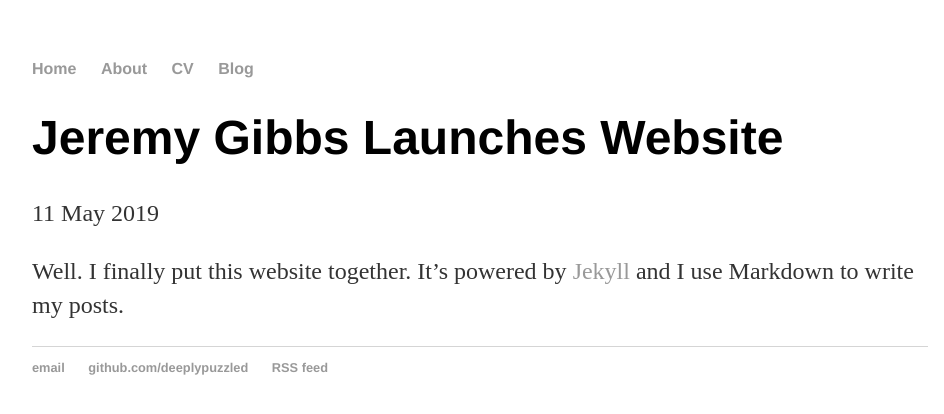
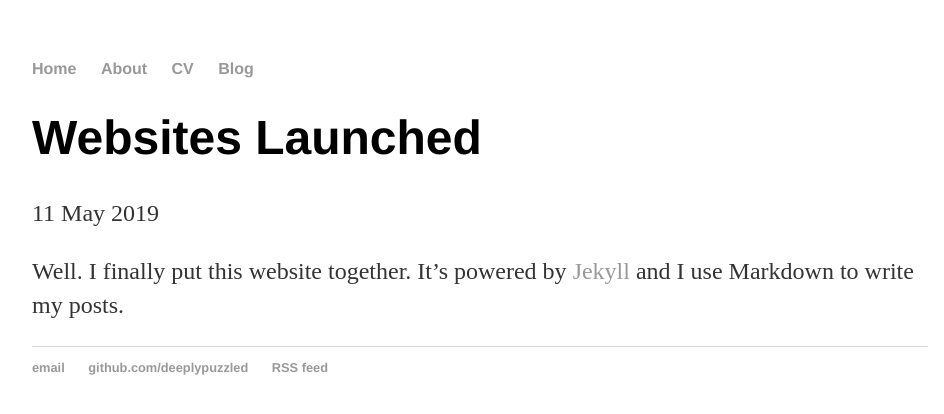
Before and after one commit to deeplypuzzled/deeplypuzzled.github.io, a Jekyll site: the page built from _posts/2019-05-11-jeremy-gibbs-launches-website.md, in a window 1280 px wide. Shown: the top 414 px of the page, without its empty margins (160-1104 px from the left). Built offline with Jekyll 4.4.1, drawn with Linux system fonts in a browser that asks for light colours.

Commit message:
Update 2019-05-11-jeremy-gibbs-launches-website.md
Remove name

```diff
--- a/_posts/2019-05-11-jeremy-gibbs-launches-website.md
+++ b/_posts/2019-05-11-jeremy-gibbs-launches-website.md
@@ -1,6 +1,6 @@
 ---
 layout: post
-title: "Jeremy Gibbs Launches Website"
+title: "Websites Launched"
 date: 2019-05-11
 ---
 
```
